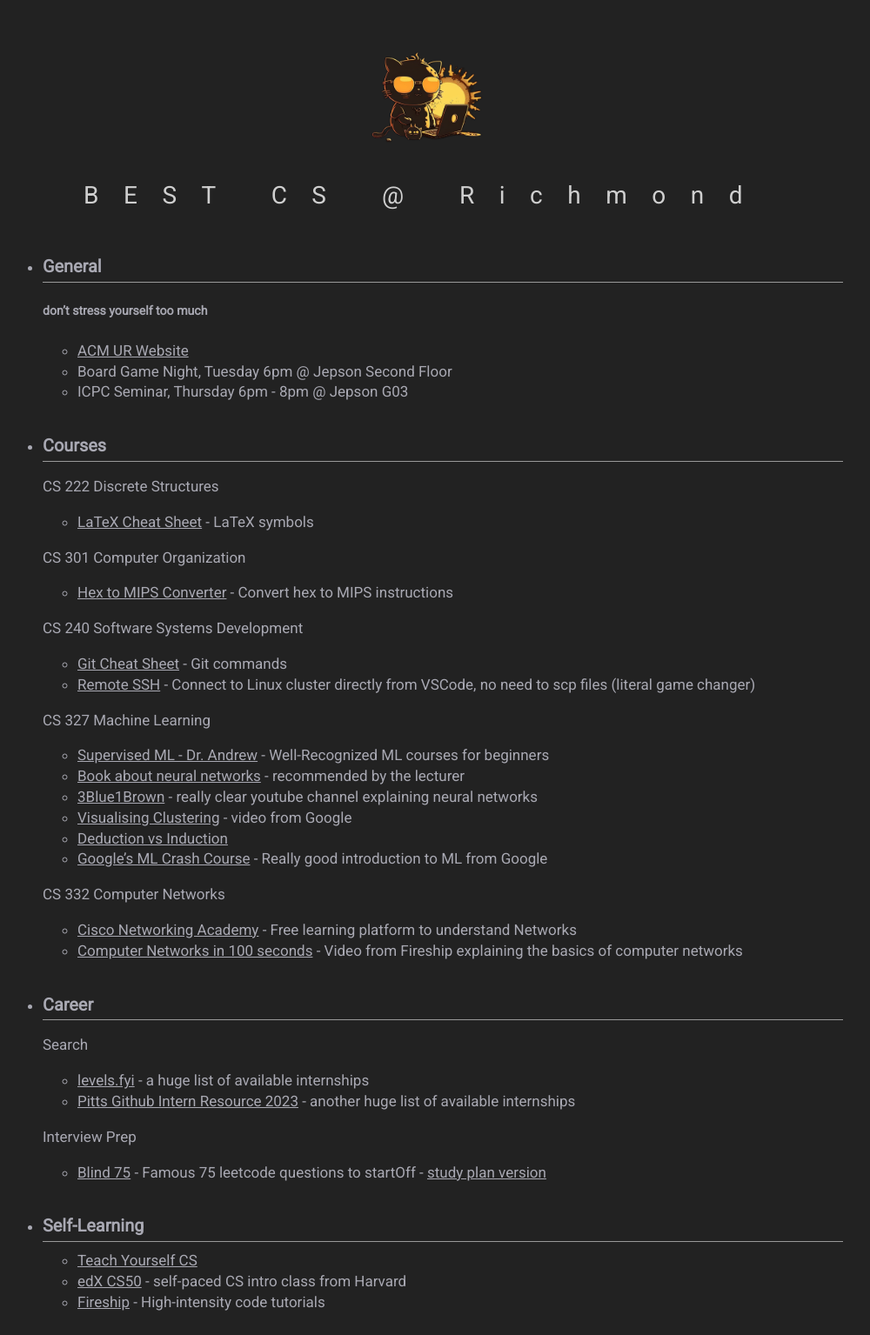
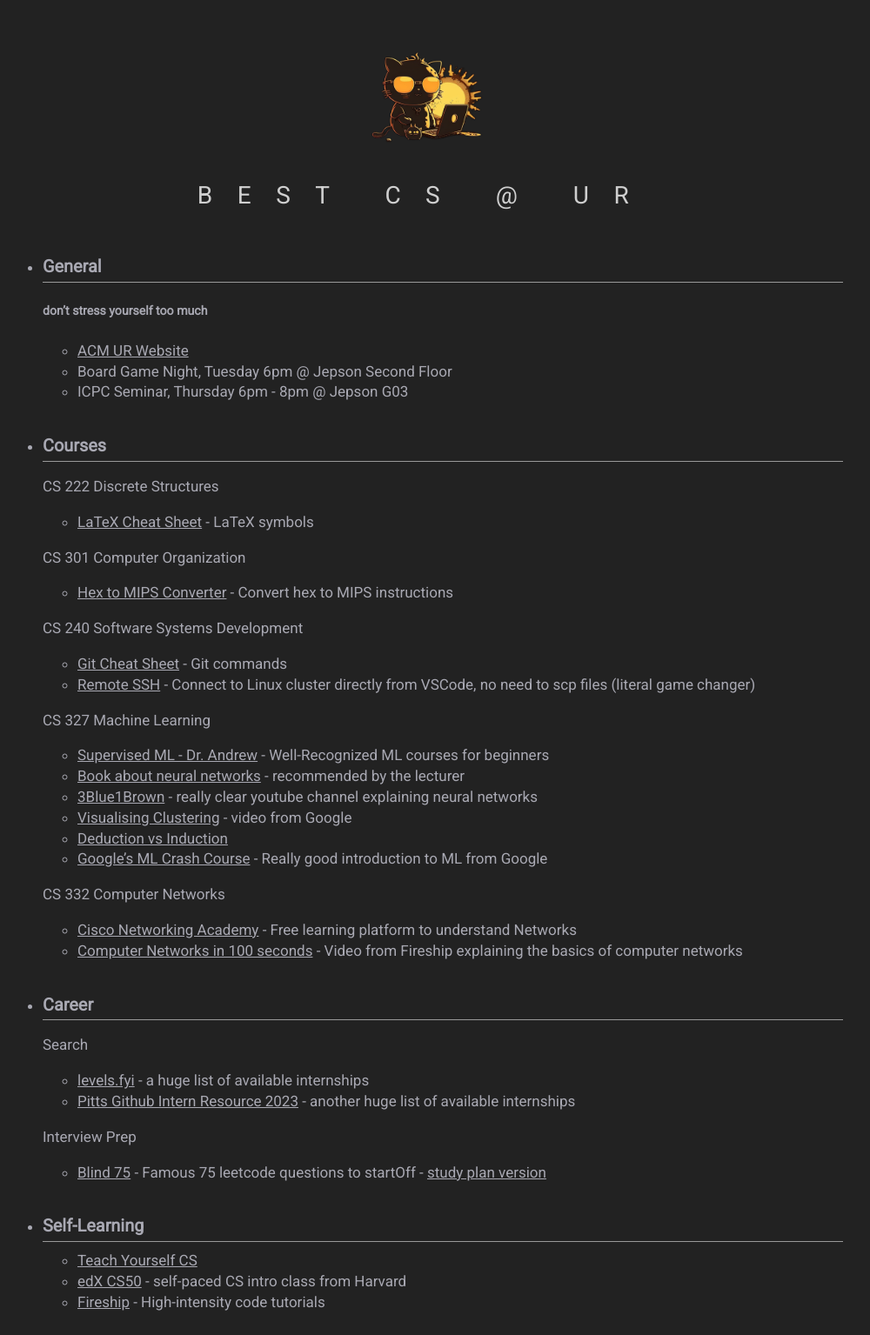
Before and after one commit to acmUR/bestcs, a Jekyll site: the page built from index.html, in a window 1280 px wide. Shown: the whole page at 87% size, without its empty margins (151-1151 px from the left). Built offline with Jekyll 4.4.1, drawn with Linux system fonts in a browser that asks for light colours.

Commit message:
fixed title

```diff
--- a/_layouts/default.html
+++ b/_layouts/default.html
@@ -3,10 +3,11 @@
     {% include head.html %}
 
   <body id="top">
-    <img id="img" src="{{ site.baseurl }}/static/assets/cat.png">
-
-    <a href="{{ site.baseurl }}/"  >
-        <div id="title" >BEST CS @ Richmond</div>
+    <div id="frameContent">
+        <img id="img" src="{{ site.baseurl }}/static/assets/cat.png">
+    </div>
+    <a href="{{ site.baseurl }}/" >
+        <div id="title" >BEST CS @ UR</div>
     </a>
     <div id="frameContent">
         <div id="content">
--- a/static/css/stylesheet.css
+++ b/static/css/stylesheet.css
@@ -29,12 +29,14 @@
     text-decoration: none;
 }
 
+#frameContent {
+    display: flex;
+    justify-content: center;
+    align-items: center;
+}
 
 img {
     width: 200px;
-    display: block;
-    margin-left: auto;
-    margin-right: auto;
 }
 
 #title {
@@ -44,6 +46,7 @@
     letter-spacing: 28.5px;
     height: 29px;
     text-align: center;
+
     /* transform: translateX(35px); */
     /* padding-left: 35px; */
     font-weight: lighter;
@@ -54,13 +57,6 @@
     opacity: 0.5;
 }
 
-#frameContent {
-    /* outline: 5px dotted yellow; */
-    display: flex;
-    justify-content: center;
-    align-items: center;
-}
-
 #content{
     word-wrap: break-word;
     margin-top: 20px;
@@ -68,7 +64,6 @@
     line-height: 1.25em;
     font-size: 17px;
 }
-
 
 /*! Section  */
 
```
